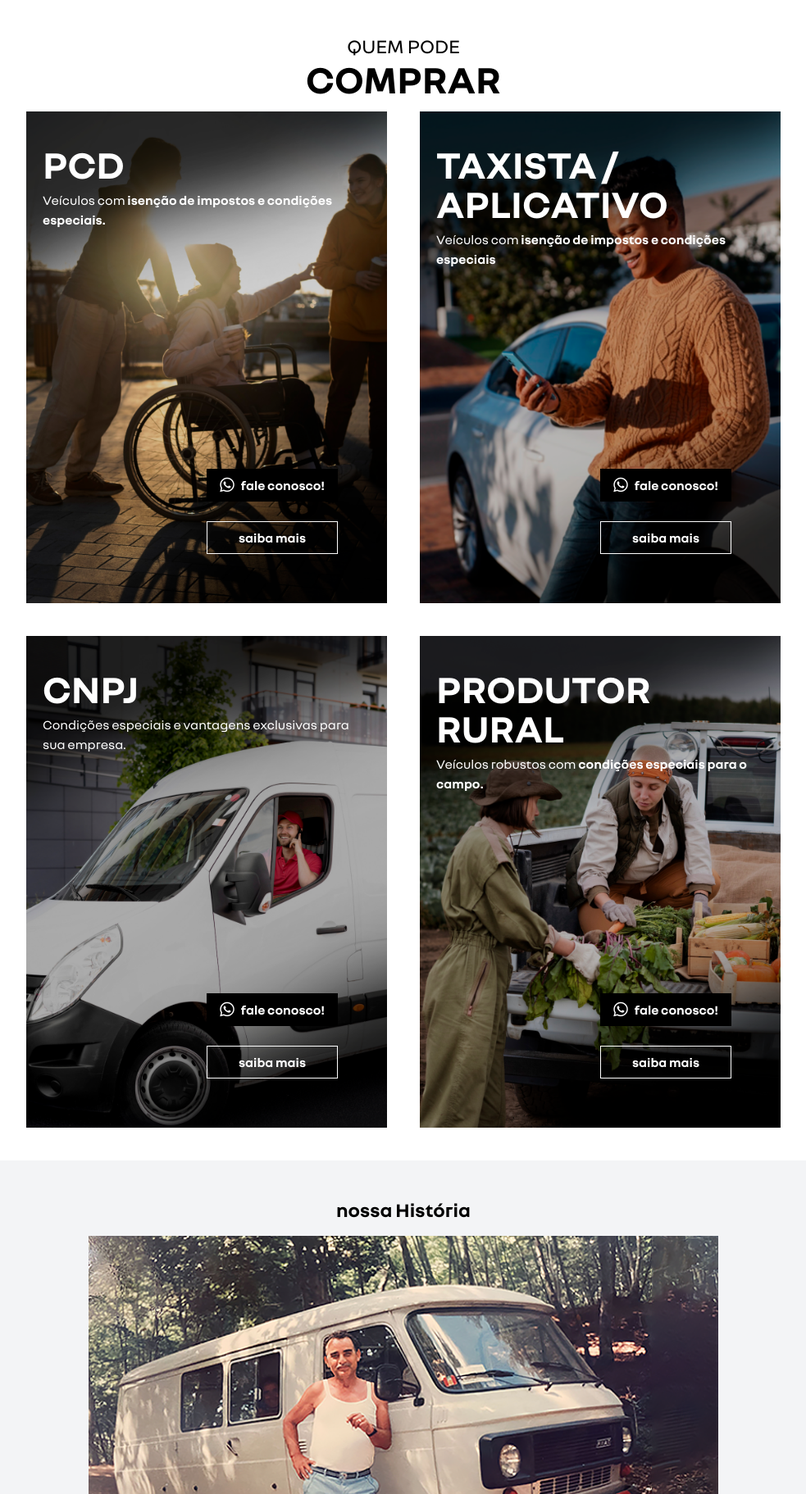
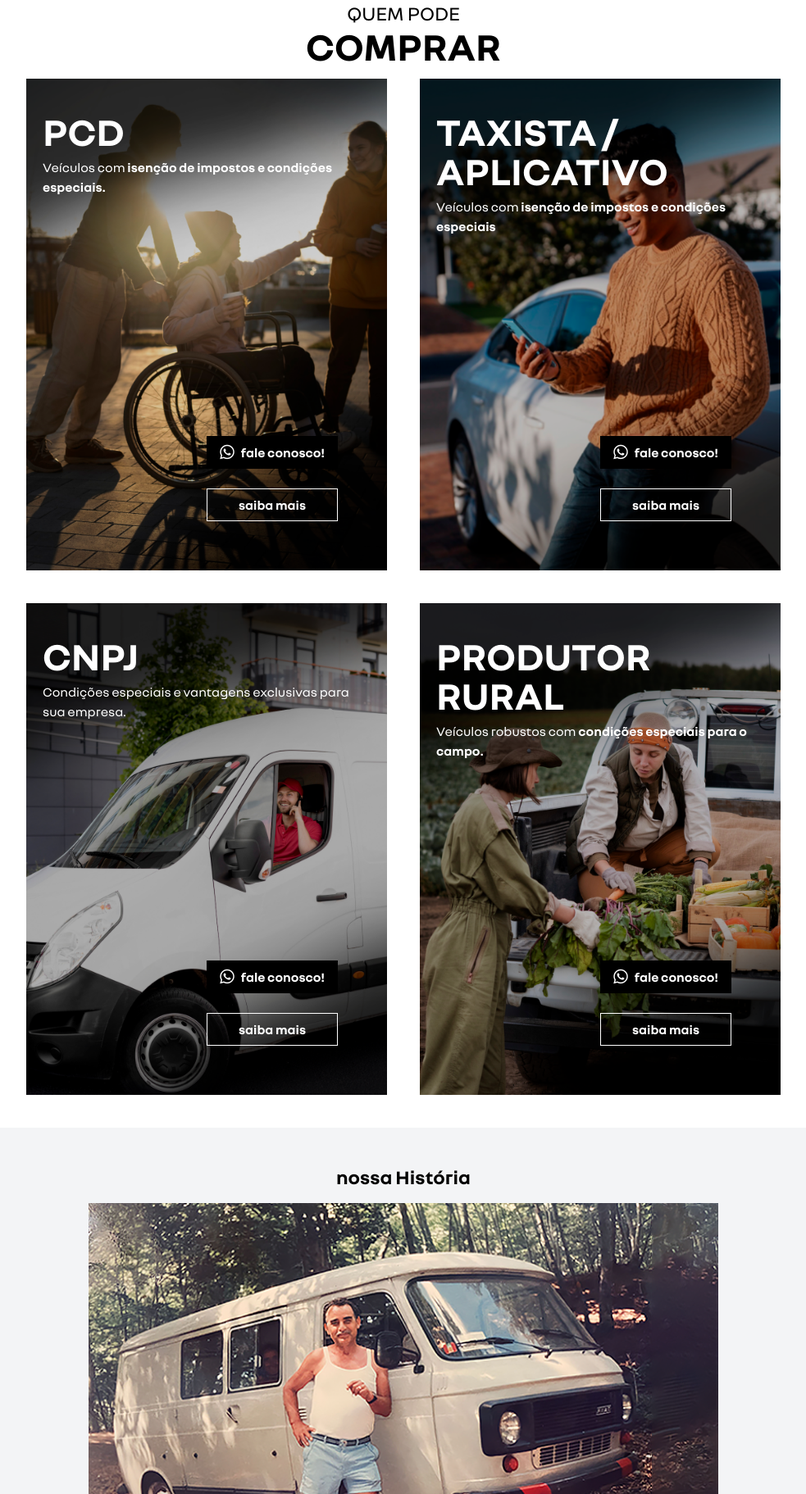
Before and after one commit to lucasolasz/www, a PHP site: page / in a window 1280 px wide. Shown: the part 97-1920 px from the top of the page at 82% size, without its empty margins (148-1131 px from the left). Run offline with PHP 8.4, Linux system fonts and the light colour scheme; some libraries are stand-ins or nearby versions.

Commit message:
Corrige padding que estava influenciando nos demais

```diff
--- a/app/views/paginas/secoes/quemPodeComprar.php
+++ b/app/views/paginas/secoes/quemPodeComprar.php
@@ -1,5 +1,5 @@
   <div
-      class="w-full flex flex-col justify-center items-center p-10"
+    class="w-full flex flex-col justify-center items-center"
     id="quempodecomprar">
 
     <div class="flex flex-col items-center">
```
Lines whose indentation alone changed are shown as unchanged.
